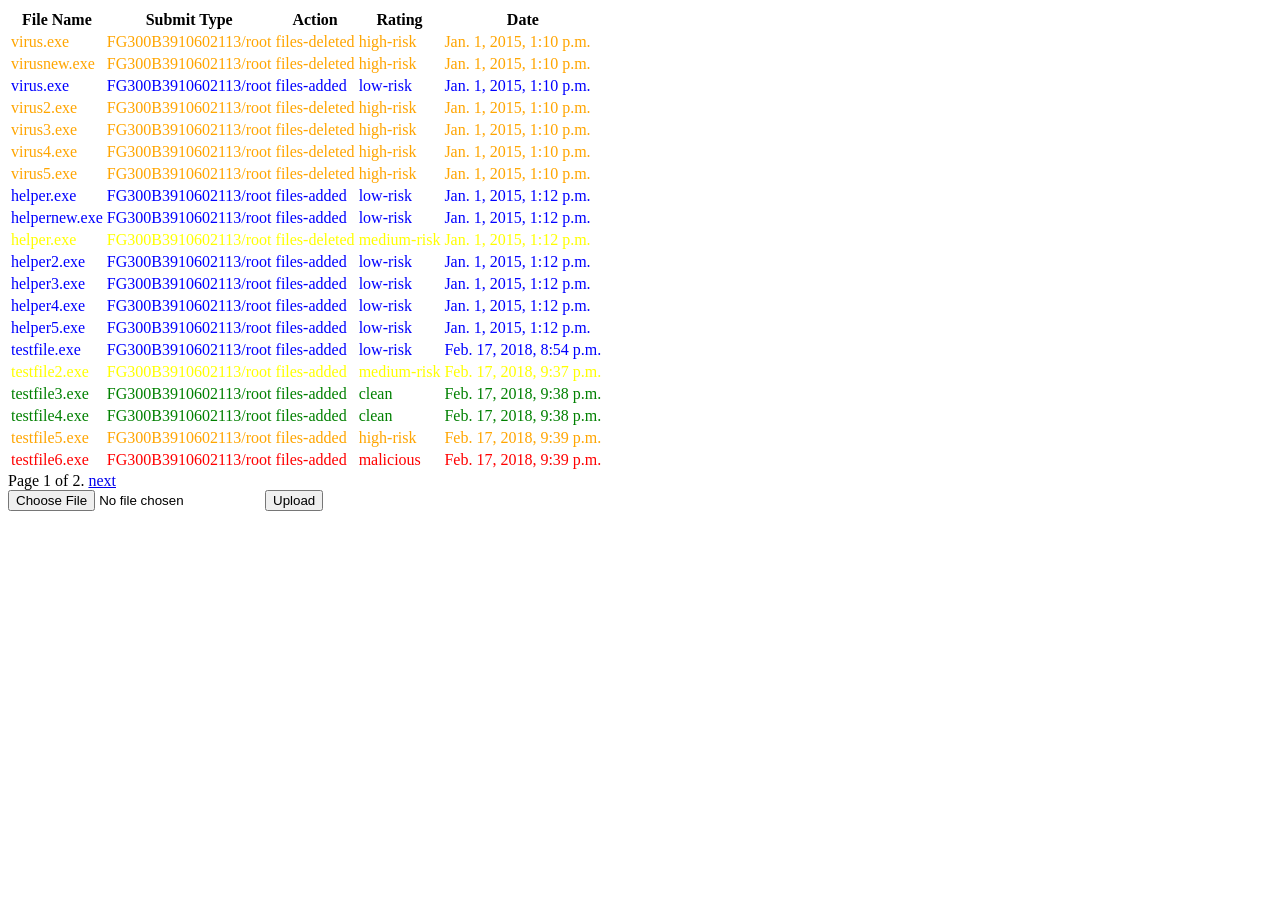
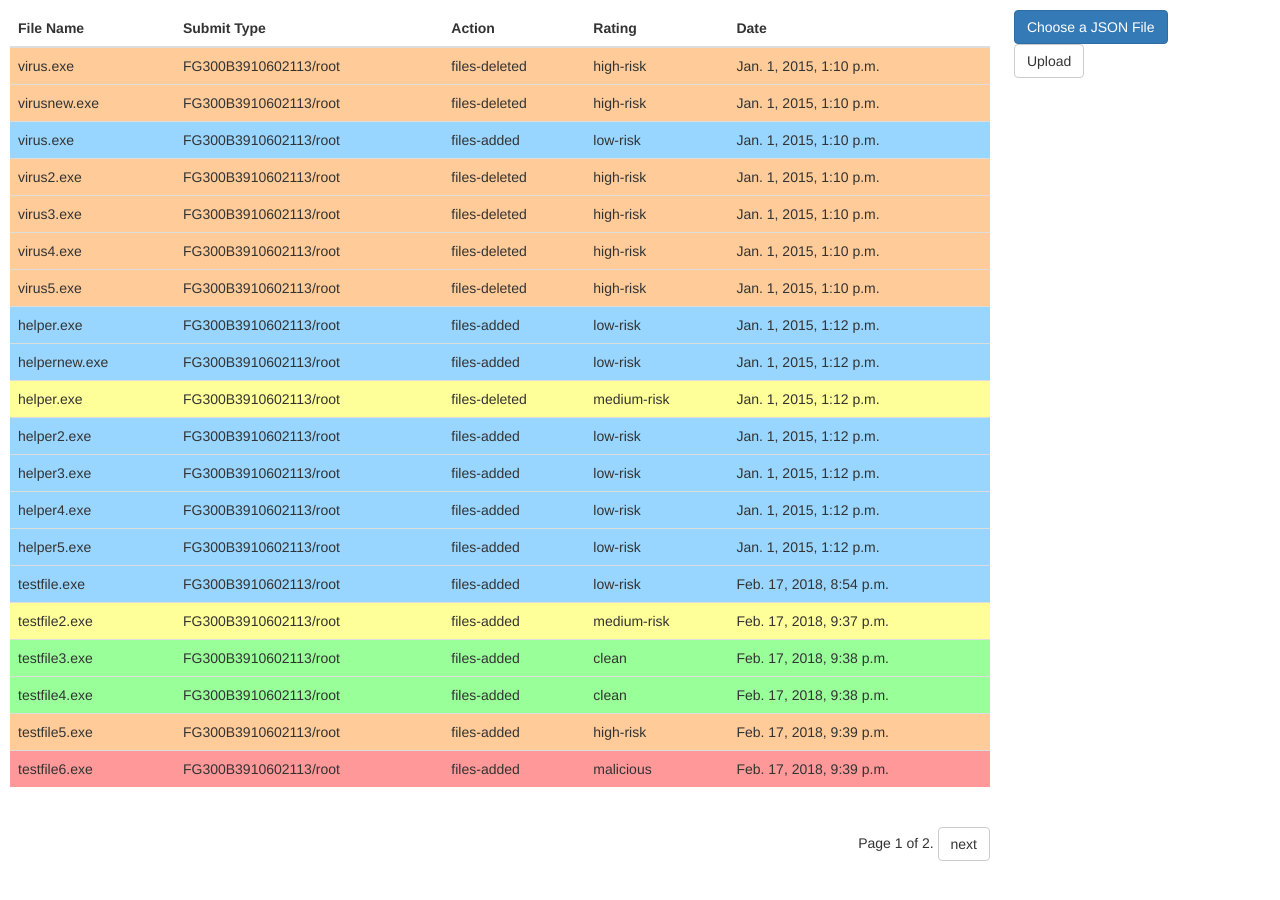
Before and after one commit to chavon1118/fortinetProject, a Django app: page /threatapp/ in a window 1280 px wide. Shown: the top 900 px of the page. Run offline with Django 3.2, Linux system fonts and the light colour scheme; data comes from the database, SQL or seed files in the repository; some libraries are stand-ins or nearby versions.

Commit message:
[modified styling] added bootstrap/modified html template styling

```diff
--- a/threatProject/threatapp/static/threatapp/style.css
+++ b/threatProject/threatapp/static/threatapp/style.css
@@ -1,19 +1,37 @@
 .clean{
-    color:green;
+    background-color:#99ff99;
 }
 
 .malicious{
-    color:red;
+    background-color:#ff9999;
 }
 
 .medium-risk{
-    color:yellow;
+    background-color:#ffff99;
 }
 
 .low-risk{
-    color:blue;
+    background-color:#99d6ff;
 }
 
 .high-risk{
-    color:orange;
+    background-color:#ffcc99;
 }
+
+.threat-table-container {
+    display: inline-block;
+    width: calc(100vw - 300px);
+    height: 90vh;
+    margin: 10px;
+}
+
+.threat-upload-container {
+    display: inline-block;
+    width: 200px;
+    margin: 10px;
+    vertical-align:top;
+}
+
+.pagination {
+    float: right;
+}
--- a/threatProject/threatapp/templates/threatapp/index.html
+++ b/threatProject/threatapp/templates/threatapp/index.html
@@ -1,12 +1,17 @@
 {% load static %}
-
+<!DOCTYPE html>
+<html>
+<head>
     <link rel="stylesheet" type="text/css" href="{% static 'threatapp/style.css' %}" />
+    <link rel="stylesheet" href="https://maxcdn.bootstrapcdn.com/bootstrap/3.3.7/css/bootstrap.min.css">
     <script src="http://code.jquery.com/jquery-2.1.4.min.js"></script>
     <script src="https://cdnjs.cloudflare.com/ajax/libs/jquery-cookie/1.4.1/jquery.cookie.min.js"></script>
     <script src="{% static 'threatapp/javascript/threatapp_controller.js' %}"></script>
-
+</head>
+<body>
+    <div class="threat-table-container table-responsive">
         {% if threats_list %}
-<table>
+        <table class="table">
             <thead>
                 <tr>
                     <th>File Name</th>
@@ -37,21 +42,29 @@
             <div class="pagination">
                 <span class="page-links">
                     {% if page_obj.has_previous %}
-                  <a href="{{ request.path }}?page={{ page_obj.previous_page_number }}">previous</a>
+                        <a href="{{ request.path }}?page={{ page_obj.previous_page_number }}" class="btn btn-default">previous</a>
                     {% endif %}
                     <span class="page-current">
                         Page {{ page_obj.number }} of {{ page_obj.paginator.num_pages }}.
                     </span>
                     {% if page_obj.has_next %}
-                  <a href="{{ request.path }}?page={{ page_obj.next_page_number }}">next</a>
+                        <a href="{{ request.path }}?page={{ page_obj.next_page_number }}" class="btn btn-default">next</a>
                     {% endif %}
                 </span>
             </div>
         {% endif %}
         {% endblock %}
-
+    </div>
+    <div class="threat-upload-container">
         <form action="{% url 'threatapp:uploadfile' %}" method="post" enctype="multipart/form-data">
             {% csrf_token %}
-<input id="threatfile" type="file" name="threatfile" accept="file_extension" data-url="{% url 'threatapp:uploadfile' %}" >
-<button id="uploadfile" type="submit"/>Upload</button>
+            <label class="btn btn-primary" for="threatfile">
+                <input id="threatfile" type="file" name="threatfile" accept="file_extension" data-url="{% url 'threatapp:uploadfile' %} " style="display:none;">
+                Choose a JSON File
+            </label>
+
+            <button id="uploadfile" type="submit" class="btn btn-default"/>Upload</button>
         </form>
+    </div>
+</body>
+</html>
```
Lines whose indentation alone changed are shown as unchanged.
